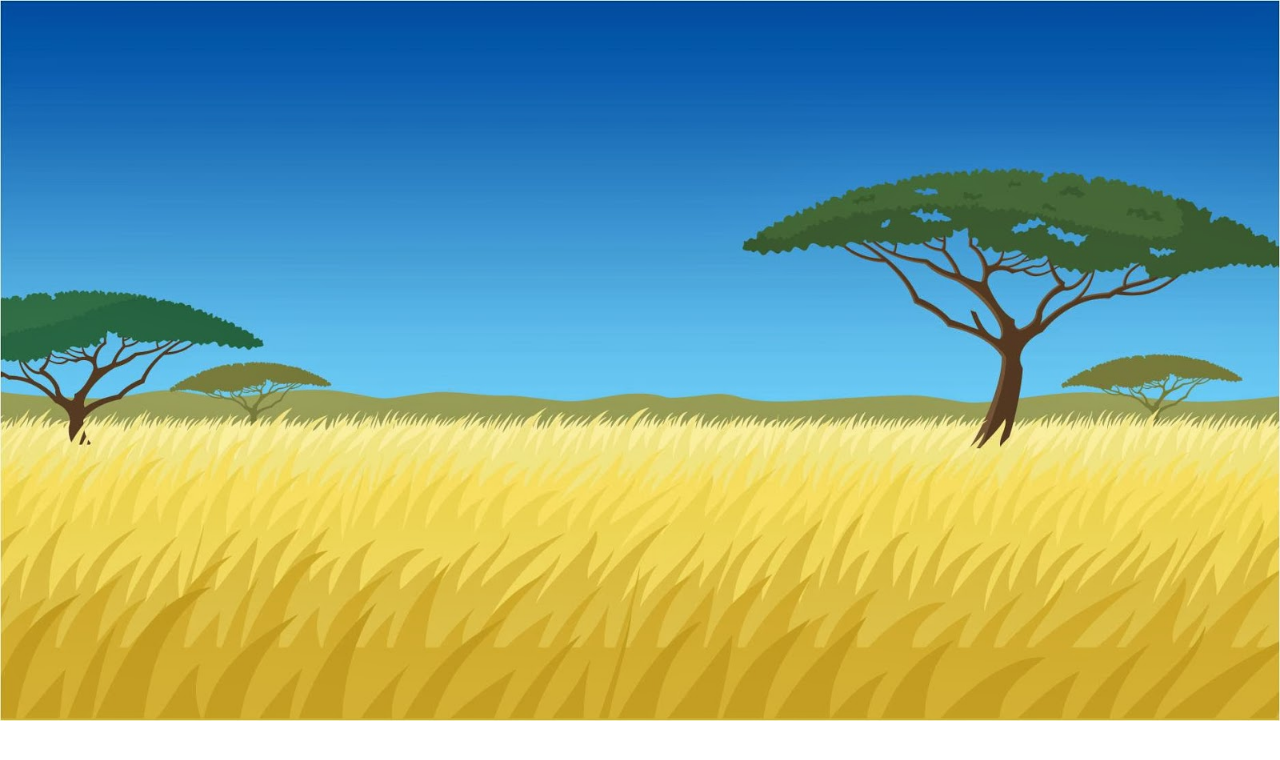
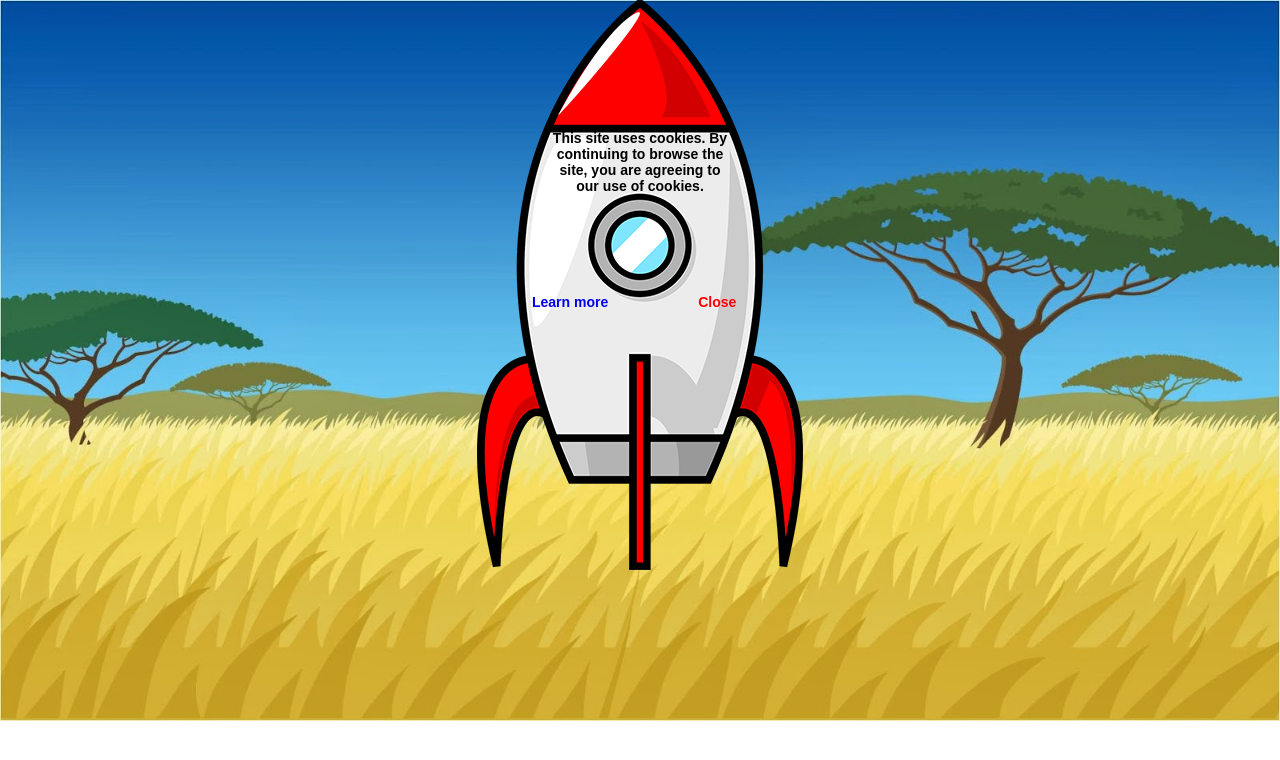
Before and after one commit to jjaryupwork/Cookies-Policy, a plain HTML site: page index.html in a window 1280 px wide. Drawn offline with nearby package versions, Linux system fonts and the light colour scheme.

Commit message:
Add files via upload

```diff
--- a/styles.css
+++ b/styles.css
@@ -6,7 +6,8 @@ margin: 0;
 }
 .slider{
 	margin: 0 auto;
-	width: 100%;
+	height: 570px;
+	width: 326px;
 	background-image : url("./rockett.png");
 	background-size : cover;
 	position:  relative;
```
